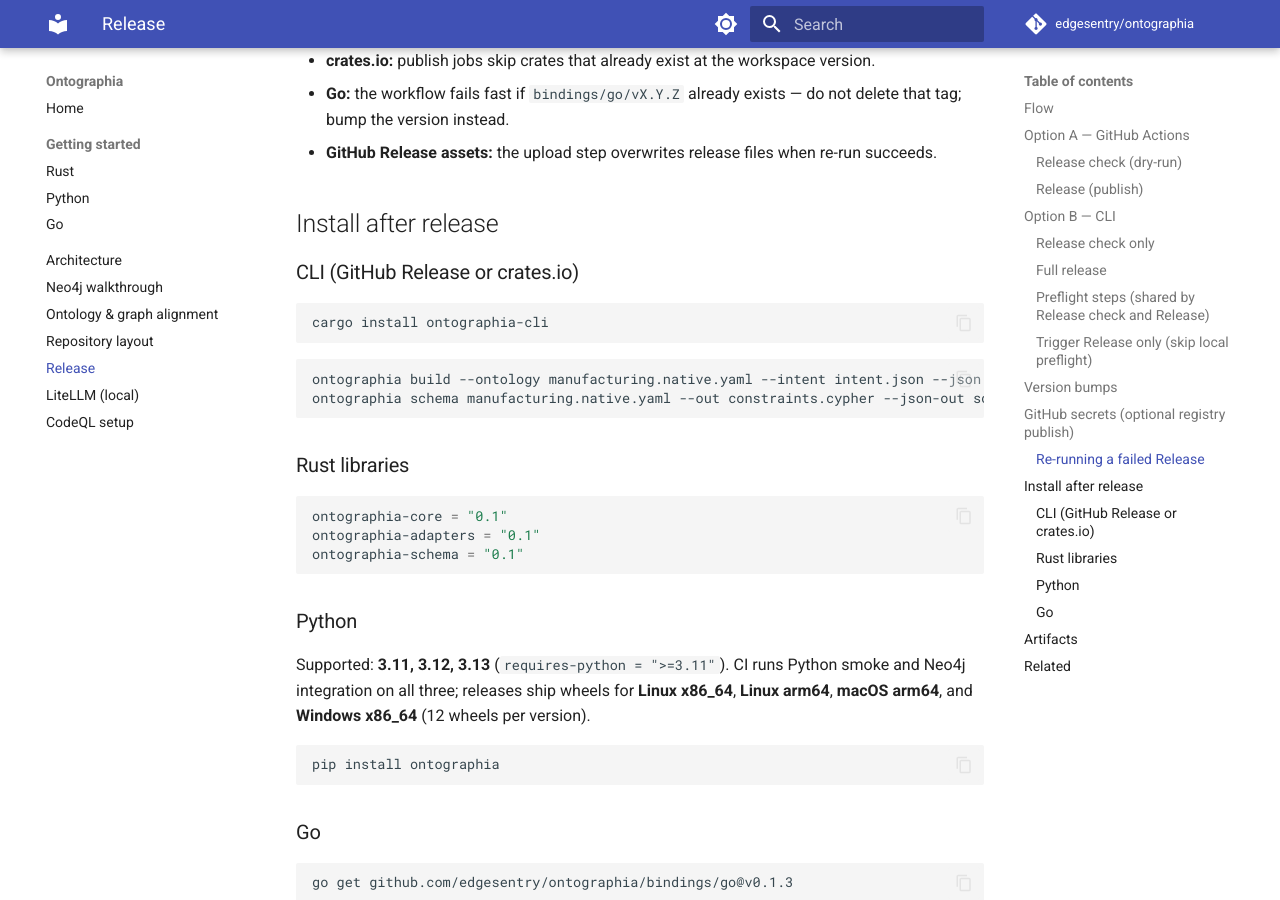
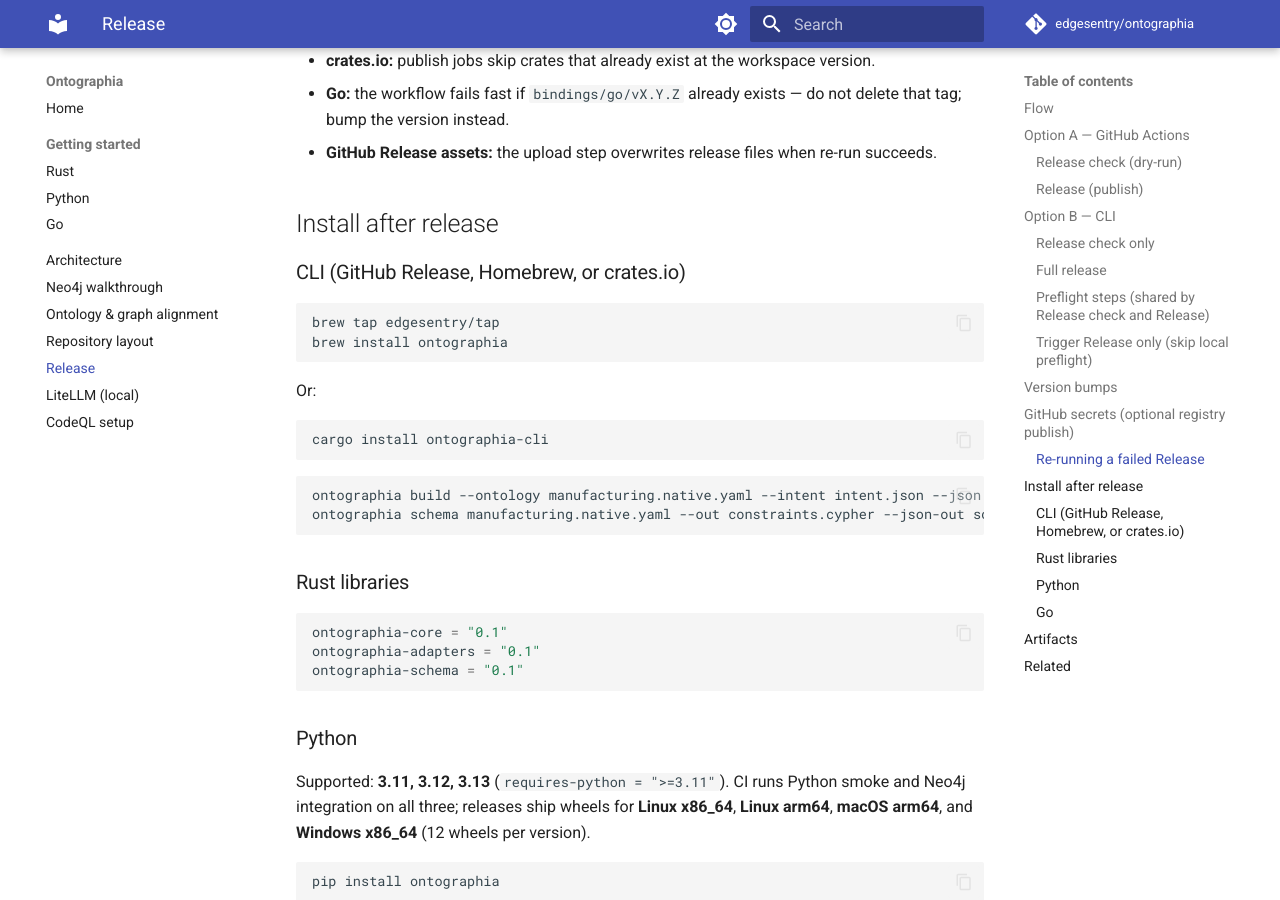
Before and after one commit to edgesentry/ontographia, an MkDocs documentation site: the page built from docs/release.md, in a window 1280 px wide and 900 px high, scrolled down 3350 px. Built offline with MkDocs 1.6.1 and Material for MkDocs 9.7.7, drawn with Linux system fonts in a browser that asks for light colours; comment, search, counter and statistics services are not loaded.

Commit message:
Document Homebrew install via edgesentry/tap (#37)
Co-authored-by: Cursor <cursoragent@cursor.com>

````diff
--- a/docs/release.md
+++ b/docs/release.md
@@ -134,7 +134,14 @@ If a Release run fails partway through (for example after `ontographia-core` was
 
 ## Install after release
 
-### CLI (GitHub Release or crates.io)
+### CLI (GitHub Release, Homebrew, or crates.io)
+
+```bash
+brew tap edgesentry/tap
+brew install ontographia
+```
+
+Or:
 
 ```bash
 cargo install ontographia-cli
````
Also changed, not shown: docs/index.md (+1 -1 lines).
